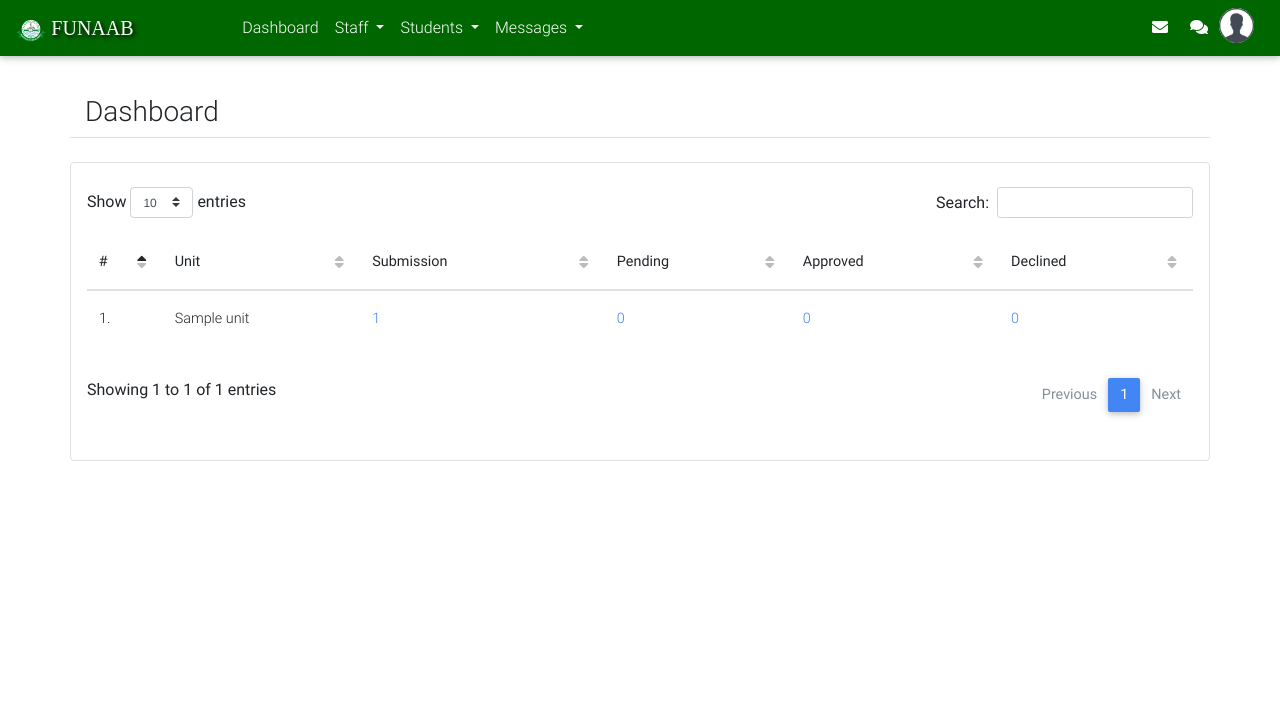
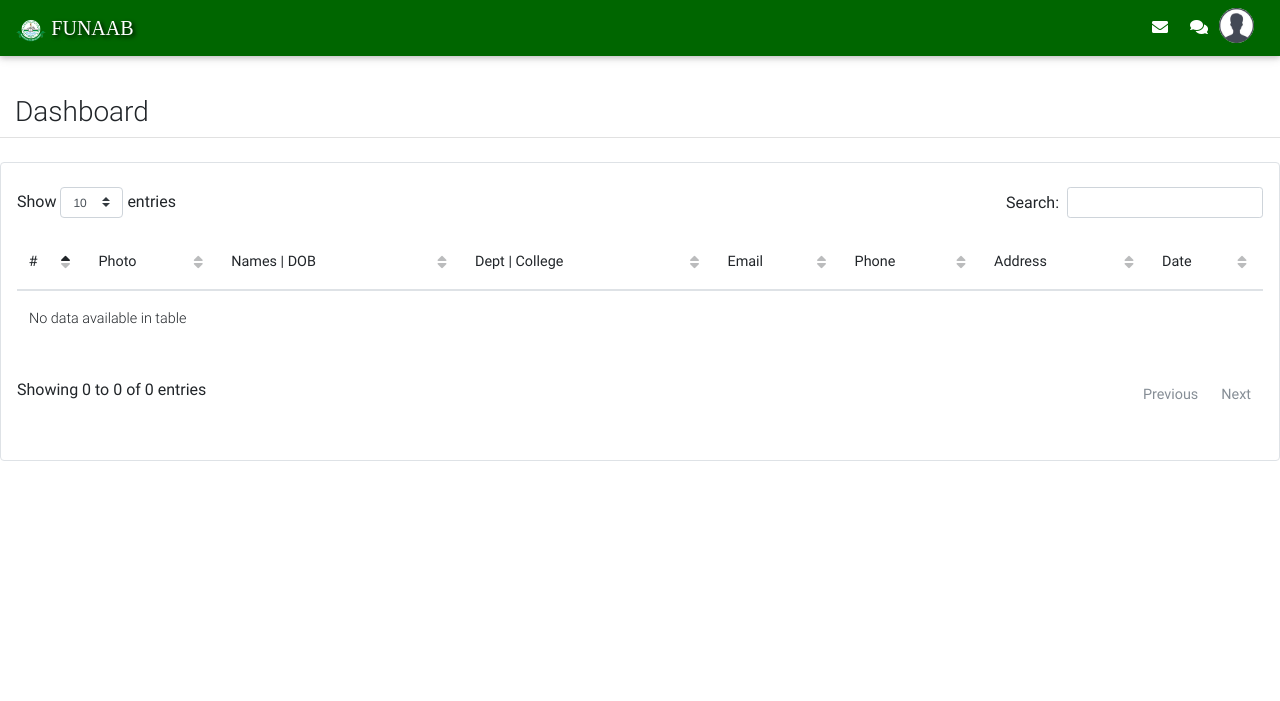
Before and after one commit to babarindeos/funaab_yearbook, a PHP site: page /yearbook/cadmin/admin_dashboard.php in a window 1280 px wide. Shown: the top 701 px of the page. Run offline with PHP 8.4, Linux system fonts and the light colour scheme; the visitor is signed in with stand-in values (Sample User, id 1); tables that the repository leaves empty or names only in its code hold one stand-in row (values such as "Sample post"); some libraries are stand-ins or nearby versions; some web fonts are replaced.

Commit message:
6th September, 2021

```diff
--- a/admin_login.php
+++ b/admin_login.php
@@ -19,11 +19,11 @@ error_reporting(E_ALL);
        $loginUsername = $_POST['loginUsername'];
        $loginPassword = $_POST['loginPassword'];
 
-       if ($loginUsername=='admin' && $loginPassword=='directorate')
+       if ($loginUsername=='myadmin' && $loginPassword=='affairs2021')
        {
             $_SESSION['ulogin_state'] = 200;
             if (headers_sent()){
-                die("<br/><br/><div class='mt-5 text-center'><big><strong>You are signed-in.</strong><br/> If not re-directed. Please click on this link: <a href='cadmin/admin_dashboard.php'>University Online Clearance Platform.</a></big></div>");
+                die("<br/><br/><div class='mt-5 text-center'><big><strong>You are signed-in.</strong><br/> If not re-directed. Please click on this link: <a href='cadmin/admin_dashboard.php'>Student Affairs Admin Office</a></big></div>");
             }else{
                 header("location: cadmin/admin_dashboard.php");
             }
@@ -41,7 +41,7 @@ error_reporting(E_ALL);
 
        <!-- top pane //-->
        <div class="col-xs-12 col-sm-12 col-md-12 col-lg-12 d-flex justify-content-center">
-           <h3>Clearance Division Online Office</h3>
+           <h3>YearBook Admin Online Office</h3>
        </div>
        <!-- end of top pane //-->
 
--- a/cadmin/admin_dashboard.php
+++ b/cadmin/admin_dashboard.php
@@ -2,7 +2,7 @@
     $page_title = 'Admin Dashboard';
 
     $link = "../core/wp_config.php";
-    $core_path = str_replace("\\","/", ((substr(realpath($link), (strpos(realpath($link),"siwes")+5)))));
+    $core_path = str_replace("\\","/", ((substr(realpath($link), (strpos(realpath($link),"yearbook")+5)))));
 
     require("../core/wp_config.php");
     require_once("../nav/admin_nav.php");
@@ -11,14 +11,22 @@
     $department = new Department();
     $get_units = $department->get_all_units();
 
+    $acada_session = new AcademicSession();
+    $get_acada_session = $acada_session->get_active_session();
+    $get_current_active_session = $get_acada_session->fetch(PDO::FETCH_ASSOC);
 
-    $clearance = new StudentClearance();
+
+    $get_current_active_session =  $get_current_active_session['session'];
+
+
+    $yearbook = new YearBook();
+    $get_current_yearbook = $yearbook->get_students($get_current_active_session);
 
 
 
 ?>
 <!-- Dashboard body //-->
-<div class="container">
+<div class="container-fluid">
 
     <!-- Page header //-->
     <div class="row mb-4">
@@ -46,38 +54,53 @@
                         <thead>
                             <tr>
                                 <th scope="col">#</th>
-                                <th scope="col">Unit</th>
-                                <th scope="col">Submission</th>
-                                <th scope="col">Pending</th>
-                                <th scope="col">Approved</th>
-                                <th scope="col">Declined</th>
+                                <th scope="col">Photo</th>
+                                <th scope="col">Names | DOB</th>
+                                <th scope="col">Dept | College</th>
+                                <th scope="col">Email</th>
+                                <th scope="col">Phone</th>
+                                <th scope="col">Address</th>
+                                <th scope="col">Date</th>
                             </tr>
                         </thead>
                         <tbody>
                             <?php
                                 $counter = 1;
-                                while($row = $get_units->fetch(PDO::FETCH_ASSOC)){
+                                while($row = $get_current_yearbook->fetch(PDO::FETCH_ASSOC)){
 
-                                  $unit_name = FieldSanitizer::outClean($row['name']);
-                                  $unit_id = $row['id'];
+                                  $acada_session = $row['session'];
+                                  $photo = $row['photo'];
+                                  $matric_no = $row['matric_no'];
+                                  $fullname = $row['fullname'];
+                                  $dob = $row['dob'];
+                                  $email = $row['email2'];
+                                  $phone = $row['phone2'];
+                                  $address = $row['address'];
+                                  $date_created_raw = new DateTime($row['date_created']);
+                                  $date_created = $date_created_raw->format('l jS F, Y');
+                                  $time_created = $date_created_raw->format('g:i a');
 
-                                  $get_submissions =number_format($clearance->get_no_of_clearance_submission_by_unit($unit_id));
-                                  $get_pending = number_format($clearance->get_no_of_awaiting_clearance_in_unit($unit_id));
-                                  $get_approved = number_format($clearance->get_no_of_approved_clearance_in_unit($unit_id));
-                                  $get_declined = number_format($clearance->get_no_of_declined_clearance_in_unit($unit_id));
 
-                                  $submission_link = "<a class='text-primary' href='clearance/unit_clearance.php?u=".mask($unit_id)."&t=".mask('submission')."'>{$get_submissions}</a>";
-                                  $pending_link = "<a class='text-primary' href='clearance/unit_clearance.php?u=".mask($unit_id)."&t=".mask('pending')."'>{$get_pending}</a>";
-                                  $approved_link = "<a class='text-primary' href='clearance/unit_clearance.php?u=".mask($unit_id)."&t=".mask('approved')."'>{$get_approved}</a>";
-                                  $declined_link = "<a class='text-primary' href='clearance/unit_clearance.php?u=".mask($unit_id)."&t=".mask('declined')."'>{$get_declined}</a>";
+                                  $deptCode = $row['deptCode'];
+                                  $collegeCode = $row['collegeCode'];
+
+                                  $student_profile = "<a class='text-info' href='student/student_profile.php?matric={$matric_no}&session={$acada_session}'>{$fullname}</a>";
+                                  $photo_link = "<img src='../student/passports/".$photo."' class='rounded-circle img-fluid' style='width:50px;height:50px;'>";
+
+                                  $deptCode_link = "<a class='text-info' href='department/departments.php?dept_code={$deptCode}&session={$acada_session}'>{$deptCode}</a>";
+
+                                  $collegeCode_link = "<a class='text-info' href='college/colleges.php?college_code={$collegeCode}&session={$acada_session}'>{$collegeCode}</a>";
+
 
                                   echo "<tr>";
                                     echo "<td>{$counter}.</td>";
-                                    echo "<td>{$unit_name}</td>";
-                                    echo "<td>{$submission_link}</td>";
-                                    echo "<td>{$pending_link}</td>";
-                                    echo "<td>{$approved_link}</td>";
-                                    echo "<td>{$declined_link}</td>";
+                                    echo "<td class='text-center'>{$photo_link}<div class='mt-1'>{$matric_no}</div></td>";
+                                    echo "<td>{$student_profile}<br/><small>{$dob}</small></td>";
+                                    echo "<td width='10%'>{$deptCode_link}<br/>{$collegeCode_link}</td>";
+                                    echo "<td width='15%'>{$email}</td>";
+                                    echo "<td width='10%'>{$phone}</td>";
+                                    echo "<td width='20%'>{$address}</td>";
+                                    echo "<td width='15%'>{$date_created}<br/><small>{$time_created}</small></td>";
                                   echo "</tr>";
 
                                   $counter++;
--- a/classes/AcademicSession.php
+++ b/classes/AcademicSession.php
@@ -16,6 +16,9 @@ class AcademicSession implements AcademicSessionInterface{
 
         return $stmt;
     }
+
+
+
 }
 
 
--- a/classes/YearBook.php
+++ b/classes/YearBook.php
@@ -40,8 +40,6 @@ error_reporting(E_ALL);
         $phone = $fields['phone'];
         $address = $fields['address'];
         $photo = $fields['uploaded_passport'];
-
-        echo $photo;
 
 
         $this->sqlQuery = "Update yearbook set session=:session, fullname=:fullname, dob_day=:dob_day, dob_month=:dob_month,
@@ -104,6 +102,23 @@ error_reporting(E_ALL);
           return $this->stmt;
       }
 
+      public function get_students($academic_session){
+
+          $this->sqlQuery = "Select a.regNumber, a.surname, a.firstname, a.othername, a.photo as avatar, a.gender, a.phone as phone1, a.email as email1,
+          a.emailFunaab, a.level, a.deptCode, a.collegeCode, a.acadaLevel, y.session, y.fullname, y.matric_no, y.dob, y.email as email2, y.phone as phone2,
+          y.address, y.photo, y.date_created from yearbook y inner join applicants a on a.regNumber=y.matric_no where y.session=:session order by y.id desc";
+
+          $this->QueryExecutor = new PDO_QueryExecutor();
+          $this->stmt = $this->QueryExecutor->customQuery()->prepare($this->sqlQuery);
+
+          // bind param
+          $this->stmt->bindParam(":session", $academic_session);
+
+          $this->stmt->execute();
+
+          return $this->stmt;
+      }
+
   }
 
 
--- a/functions/Login_ProcessStudentData.php
+++ b/functions/Login_ProcessStudentData.php
@@ -65,7 +65,7 @@
                            $_SESSION['studentData'] = $dataArray;
 
                             if (headers_sent()){
-                                die("<br/><br/><div class='mt-5 text-center'><big>If not re-directed. Please click on this link: <a href='student/profile_update.php'>Clearance Form</a></big></div>");
+                                die("<br/><br/><div class='mt-5 text-center'><big>If not re-directed. Please click on this link: <a href='student/profile_update.php'>Student YearBook Profile Update</a></big></div>");
                             }else{
                                 header("location:student/profile_update.php");
                             }
@@ -87,7 +87,7 @@
                          $_SESSION['regNumber'] = $regNumber;
                          $_SESSION['studentData'] = $dataArray;
                          if (headers_sent()){
-                           die("<div class='mt-5 text-center'><big>If not redirected. Please click on this link: <a href='student/clearance_form.php'>Clearance Form</a></big></div>");
+                           die("<div class='mt-5 text-center'><big>If not redirected. Please click on this link: <a href='student/profile_update.php'>Student YearBook Profile Update</a></big></div>");
                          }else{
                            header("location:student/profile_update.php");
                          }
--- a/nav/admin_nav.php
+++ b/nav/admin_nav.php
@@ -16,43 +16,46 @@
       </li>
       <!-- end of Home Sample //-->
 
+
+      <!--
       <li class="nav-item">
         <a class="nav-link" id="navbarDropdownMenuLink-555"
-          aria-haspopup="true" aria-expanded="false" href="<?php echo $baseUrl.'cadmin/admin_dashboard.php'; ?>"> Dashboard
+          aria-haspopup="true" aria-expanded="false" href="<?php //echo $baseUrl.'cadmin/admin_dashboard.php'; ?>"> Dashboard
         </a>
       </li>
+      //-->
 
-      <!-- Office menu //-->
+      <!-- Office menu
       <li class="nav-item dropdown">
         <a class="nav-link dropdown-toggle" id="navbarDropdownMenuLink-555" data-toggle="dropdown"
           aria-haspopup="true" aria-expanded="false"> Staff
         </a>
 
         <div class="dropdown-menu dropdown-primary" aria-labelledby="navbarDropdownMenuLink-555">
-          <a class="dropdown-item" href="<?php echo $baseUrl.'cadmin/staff/create_staff.php'; ?>" > <i class="fas fa-user-plus"></i> Create Staff</a>
-          <a class="dropdown-item" href="<?php echo $baseUrl.'cadmin/staff/staff_records.php'; ?>" > <i class="fas fa-users"></i> Staff Records</a>
+          <a class="dropdown-item" href="<?php //echo $baseUrl.'cadmin/staff/create_staff.php'; ?>" > <i class="fas fa-user-plus"></i> Create Staff</a>
+          <a class="dropdown-item" href="<?php //echo $baseUrl.'cadmin/staff/staff_records.php'; ?>" > <i class="fas fa-users"></i> Staff Records</a>
 
         </div>
       </li>
-      <!-- end office menu //-->
+      end office menu //-->
 
-      <!-- Project menu //-->
+      <!-- Project menu
       <li class="nav-item dropdown">
         <a class="nav-link dropdown-toggle" id="navbarDropdownMenuLink-555" data-toggle="dropdown"
           aria-haspopup="true" aria-expanded="false"> Students
         </a>
         <div class="dropdown-menu dropdown-primary" aria-labelledby="navbarDropdownMenuLink-555">
-          <a class="dropdown-item" href="<?php echo $baseUrl.'cadmin/student/submissions.php'; ?>"> <i class="fas fa-suitcase"></i> Submissions</a>
+          <a class="dropdown-item" href="<?php //echo $baseUrl.'cadmin/student/submissions.php'; ?>"> <i class="fas fa-suitcase"></i> Submissions</a>
 
 
 
         </div>
       </li>
-      <!-- end project menu //-->
+       end project menu //-->
 
 
 
-      <!-- Message menu //-->
+      <!-- Message menu
       <li class="nav-item dropdown">
         <a class="nav-link dropdown-toggle" id="navbarDropdownMenuLink-555" data-toggle="dropdown"
           aria-haspopup="true" aria-expanded="false">Messages
--- a/nav/student_nav.php
+++ b/nav/student_nav.php
@@ -50,6 +50,7 @@
 
 
   <ul class="navbar-nav ml-auto nav-flex-icons">
+    <!--
     <li class="nav-item">
       <a class="nav-link waves-effect waves-light">
         <i class="fas fa-envelope"></i>
@@ -60,6 +61,7 @@
         <i class="fas fa-comments"></i>
       </a>
     </li>
+    //-->
 
     <li class="nav-item avatar dropdown notification-bar-item">
           <a class="nav-link dropdown-toggle dropdown-menu-right" id="navbarDropdownMenuLink-55" data-toggle="dropdown"
```
Also changed, not shown: index.php (+13 -1 lines), student/profile_update.php (+42 -14 lines), student/passports/20120706.jpg (added), student/passports/20150228.jpg.
